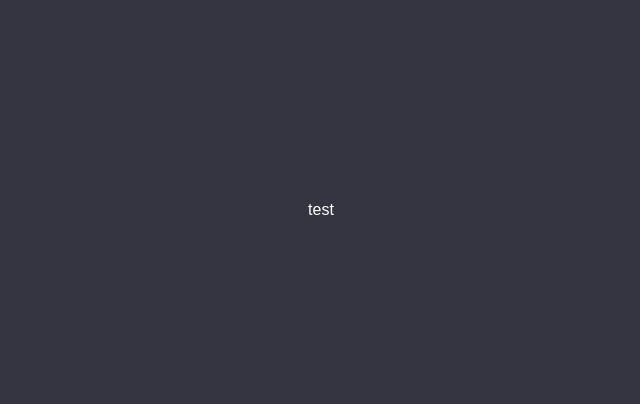
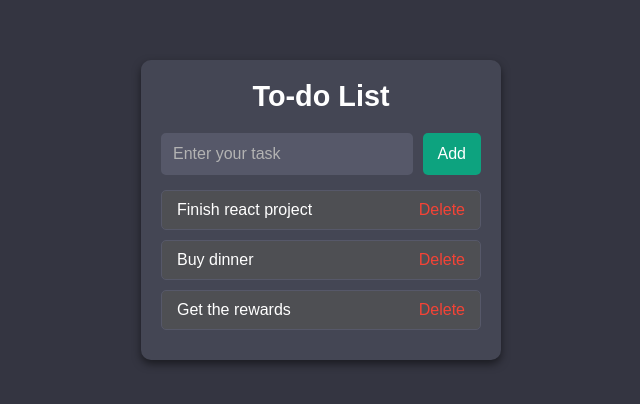
Before and after one commit to shawwnn/todo-list-1, a React (Vite) app: page / in a window 1280 px wide. Shown: the part 190-594 px from the top of the page, without its empty margins (319-959 px from the left). Built offline with nearby package versions, Linux system fonts and the light colour scheme.

Commit message:
Set up the the core HTML /CSS of the design

```diff
--- a/src/App.jsx
+++ b/src/App.jsx
@@ -1,12 +1,17 @@
 import { useState } from 'react'
+import Header from './components/Header'
+import TodoInput from './components/TodoInput'
+import TodoList from './components/TodoList'
 
 function App() {
   const [count, setCount] = useState(0)
 
   return (
-    <>
-      test
-    </>
+    <div className="todo-container">
+      <Header />
+      <TodoInput />
+      <TodoList />
+    </div>
   )
 }
 
--- /dev/null
+++ b/src/components/Header.jsx
@@ -0,0 +1,11 @@
+import React from 'react'
+
+const Header = () => {
+  return (
+    <div className='todo-header'>
+			<h1>To-do List</h1>
+    </div>
+  )
+}
+
+export default Header
--- /dev/null
+++ b/src/components/TodoInput.jsx
@@ -0,0 +1,15 @@
+import React from 'react'
+
+const TodoInput = () => {
+  return (
+    <div className="task-input">
+			<input type="text"
+				placeholder='Enter your task'
+			/>
+			<button>Add</button>
+
+    </div>
+  )
+}
+
+export default TodoInput
--- /dev/null
+++ b/src/components/TodoItem.jsx
@@ -0,0 +1,13 @@
+import React from 'react'
+
+const TodoItem = ({ key, task }) => {
+  return (
+    <li key={key}>
+        <span>{task}</span>
+        {/* {task} */}
+        <button>Delete</button>
+    </li>
+  )
+}
+
+export default TodoItem
--- /dev/null
+++ b/src/components/TodoList.jsx
@@ -0,0 +1,20 @@
+import { useState } from "react"
+import TodoItem from "./TodoItem"
+
+const TodoList = () => {
+  const [tasks, setTasks] = useState([
+    'Finish react project',
+    'Buy dinner',
+    'Get the rewards',
+  ])
+
+  return (
+    <ul className="task-list">
+      {tasks.map((task, index) => (
+        <TodoItem key={index} task={task} />
+      ))}
+    </ul>
+  )
+}
+
+export default TodoList
```
